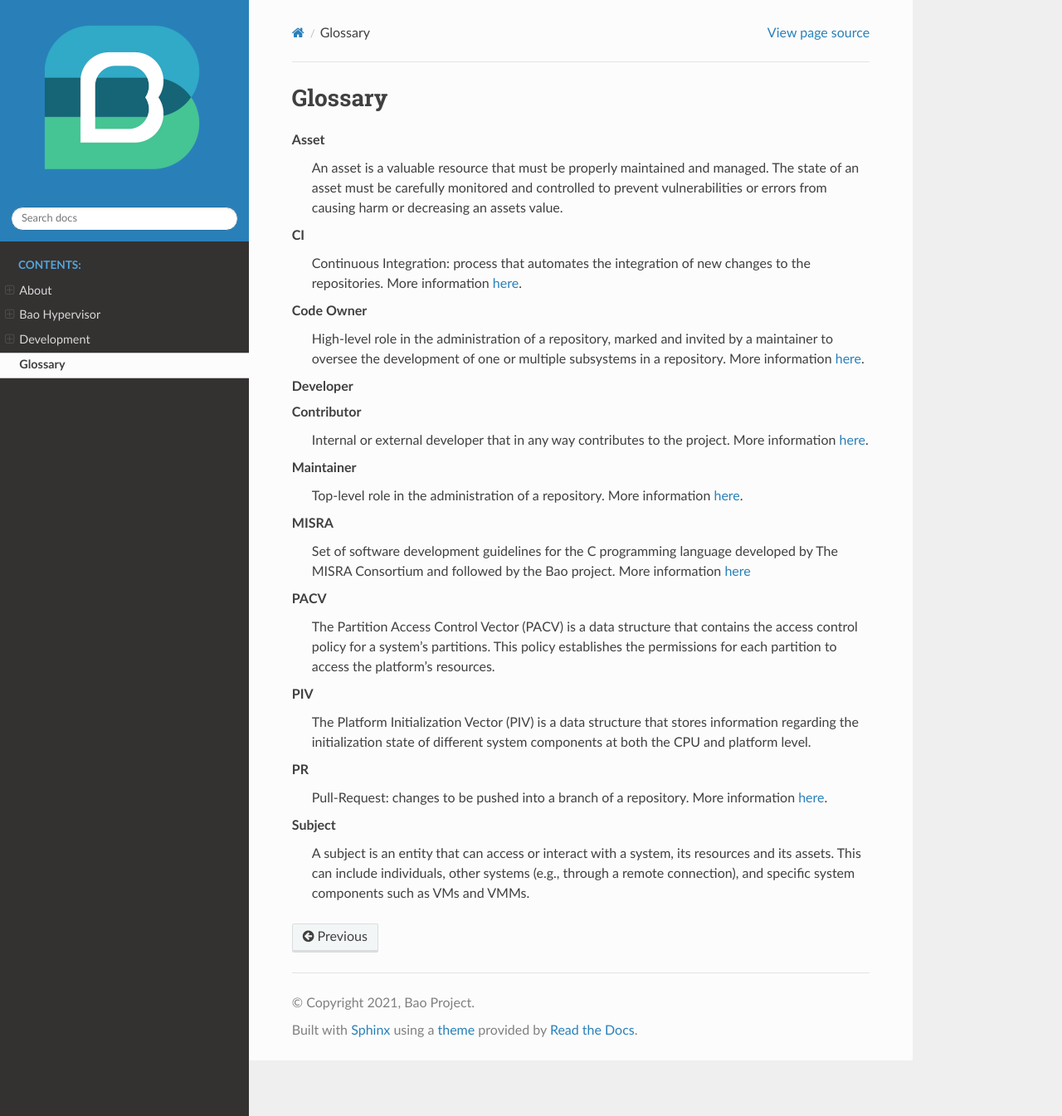
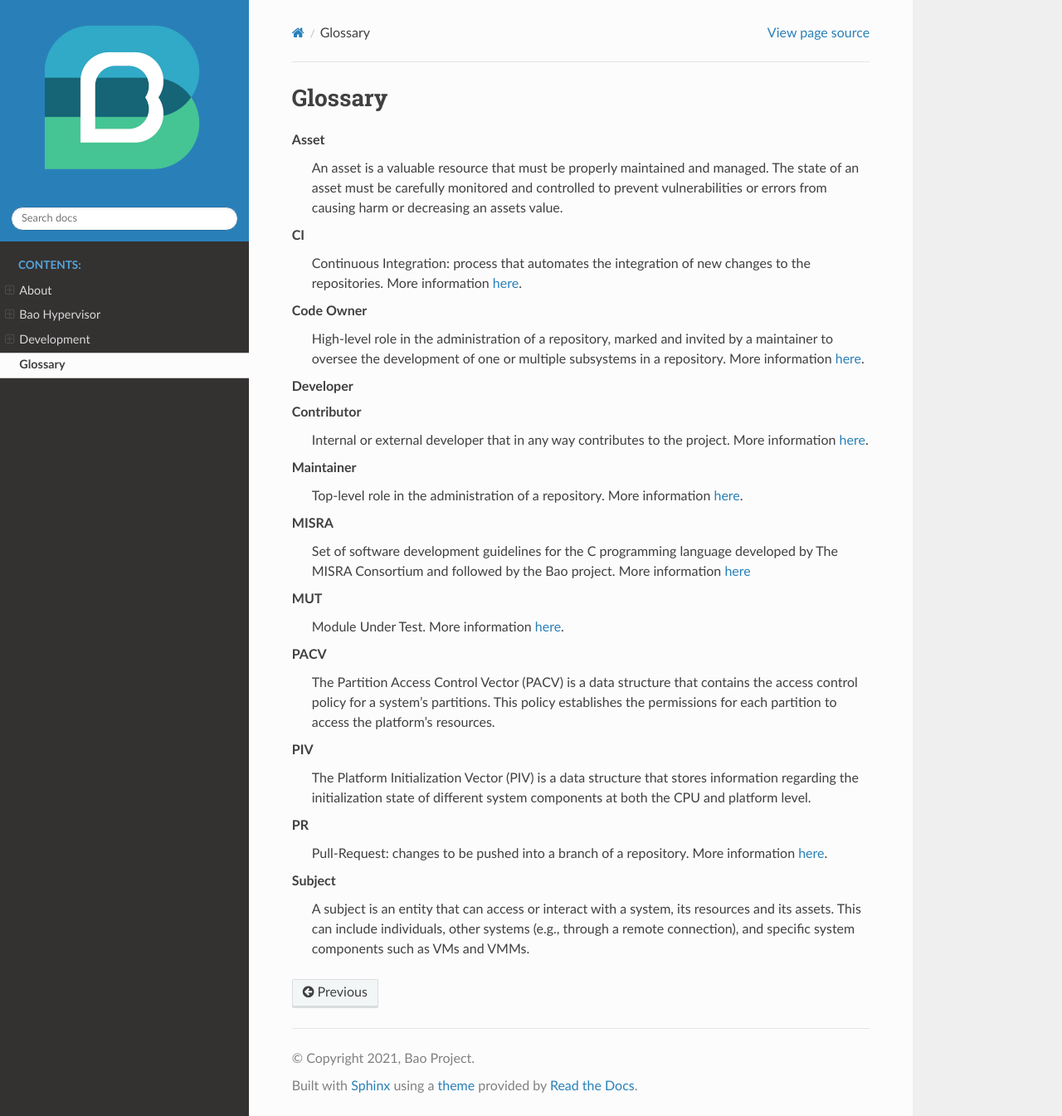
Before and after one commit to bao-project/bao-docs, a Sphinx documentation site: the page built from source/glossary.rst, in a window 1280 px wide and 1345 px high. Shown: the whole window at 83% size. Built offline with Sphinx 7.4.7 and the Read the Docs theme 2.0.0, drawn with Linux system fonts in a browser that asks for light colours.

Commit message:
fix: Add bao-test terms to glossary
Signed-off-by: ESCristiano <cris96r@gmail.com>

```diff
--- a/source/development/testing.rst
+++ b/source/development/testing.rst
@@ -1,3 +1,5 @@
+.. _bao_tests:
+
 Testing
 =======
 
--- a/source/glossary.rst
+++ b/source/glossary.rst
@@ -57,3 +57,5 @@ Glossary
         resources and its assets. This can include individuals, other systems
         (e.g., through a remote connection), and specific system components
         such as VMs and VMMs.
+    MUT
+        Module Under Test. More information :ref:`here <bao_tests>`.
```
